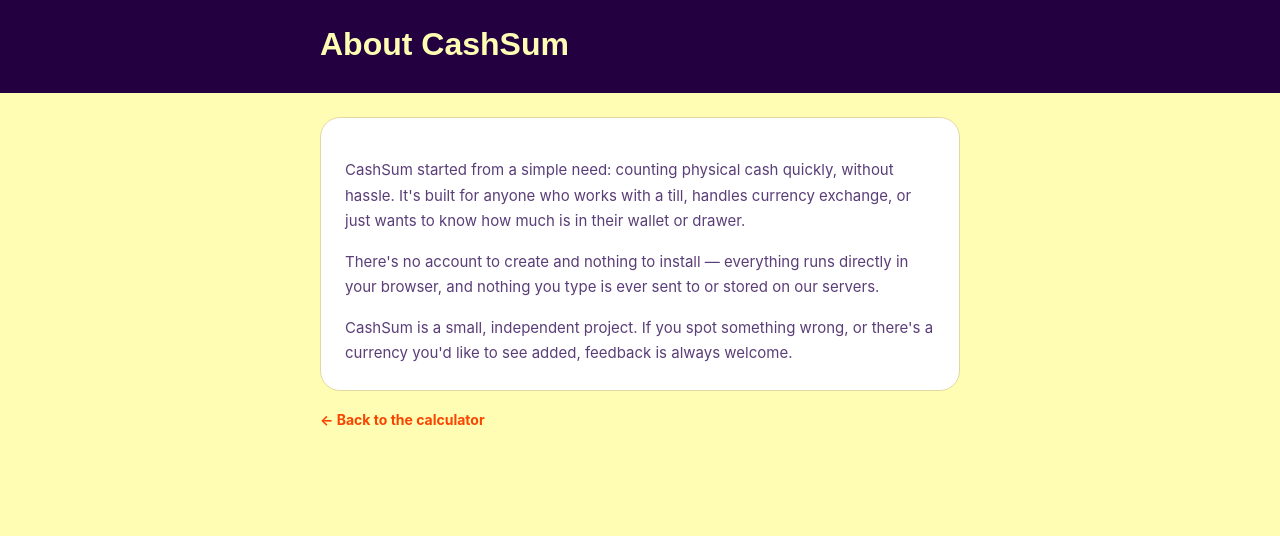
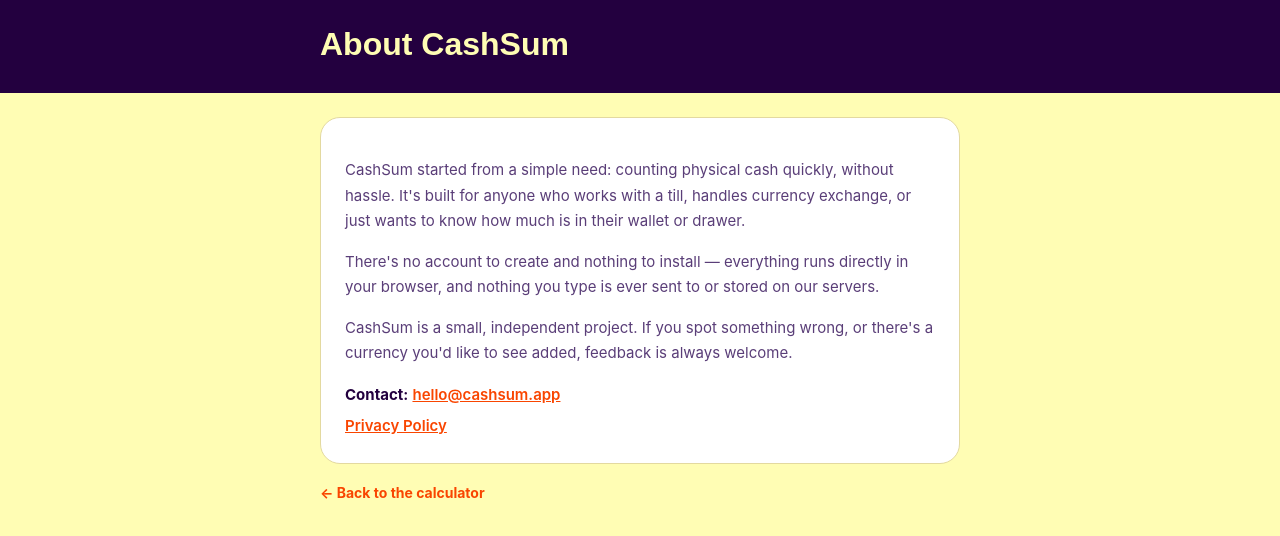
Before and after one commit to adilsonschmidtjunior-cpu/cashsum, a Next.js app: page /about in a window 1280 px wide. Shown: the top 536 px of the page. Built offline with nearby package versions, Linux system fonts and the light colour scheme.

Commit message:
Update page.js

```diff
--- a/app/about/page.js
+++ b/app/about/page.js
@@ -11,6 +11,30 @@
     description: content.paragraphs[0],
   };
 }
+
+const CONTACT_EMAIL = "hello@cashsum.app";
+
+const CONTACT_LABELS = {
+  en: "Contact",
+  "pt-BR": "Contato",
+  "pt-PT": "Contacto",
+  de: "Kontakt",
+  fr: "Contact",
+  es: "Contacto",
+  it: "Contatti",
+  nl: "Contact",
+};
+
+const PRIVACY_LABELS = {
+  en: "Privacy Policy",
+  "pt-BR": "Política de Privacidade",
+  "pt-PT": "Política de Privacidade",
+  de: "Datenschutzerklärung",
+  fr: "Politique de confidentialité",
+  es: "Política de privacidad",
+  it: "Informativa sulla privacy",
+  nl: "Privacybeleid",
+};
 
 const COLORS = {
   bg: "#FFFDB4",
@@ -66,6 +90,19 @@
               {p}
             </p>
           ))}
+          <p style={{ marginTop: 16, marginBottom: 0 }}>
+            <strong style={{ color: COLORS.ink }}>
+              {CONTACT_LABELS[params?.lang] || "Contact"}:
+            </strong>{" "}
+            <a href={`mailto:${CONTACT_EMAIL}`} style={{ color: COLORS.red, fontWeight: 600 }}>
+              {CONTACT_EMAIL}
+            </a>
+          </p>
+          <p style={{ marginTop: 6, marginBottom: 0 }}>
+            <a href="/privacy" style={{ color: COLORS.red, fontWeight: 600 }}>
+              {PRIVACY_LABELS[params?.lang] || "Privacy Policy"}
+            </a>
+          </p>
         </div>
 
         <a
```
